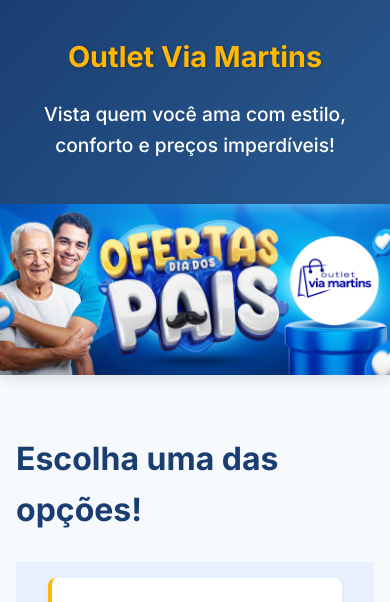
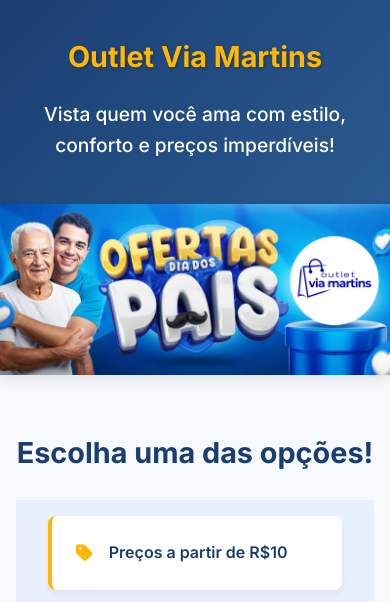
Before and after one commit to OutletViaMartins/Dia-dos-Pais, a plain HTML site: page index.html in a window 390 px wide. Shown: the top 602 px of the page. Drawn offline with Linux system fonts and the light colour scheme.

Commit message:
ajuste fonte

```diff
--- a/index.html
+++ b/index.html
@@ -352,7 +352,7 @@
       padding: 1.5rem;
     }
 
-    .header-text-container h1 {
+    .header-text-container h1, .benefits h2 {
       font-size: 1.8rem;
     }
 
```
